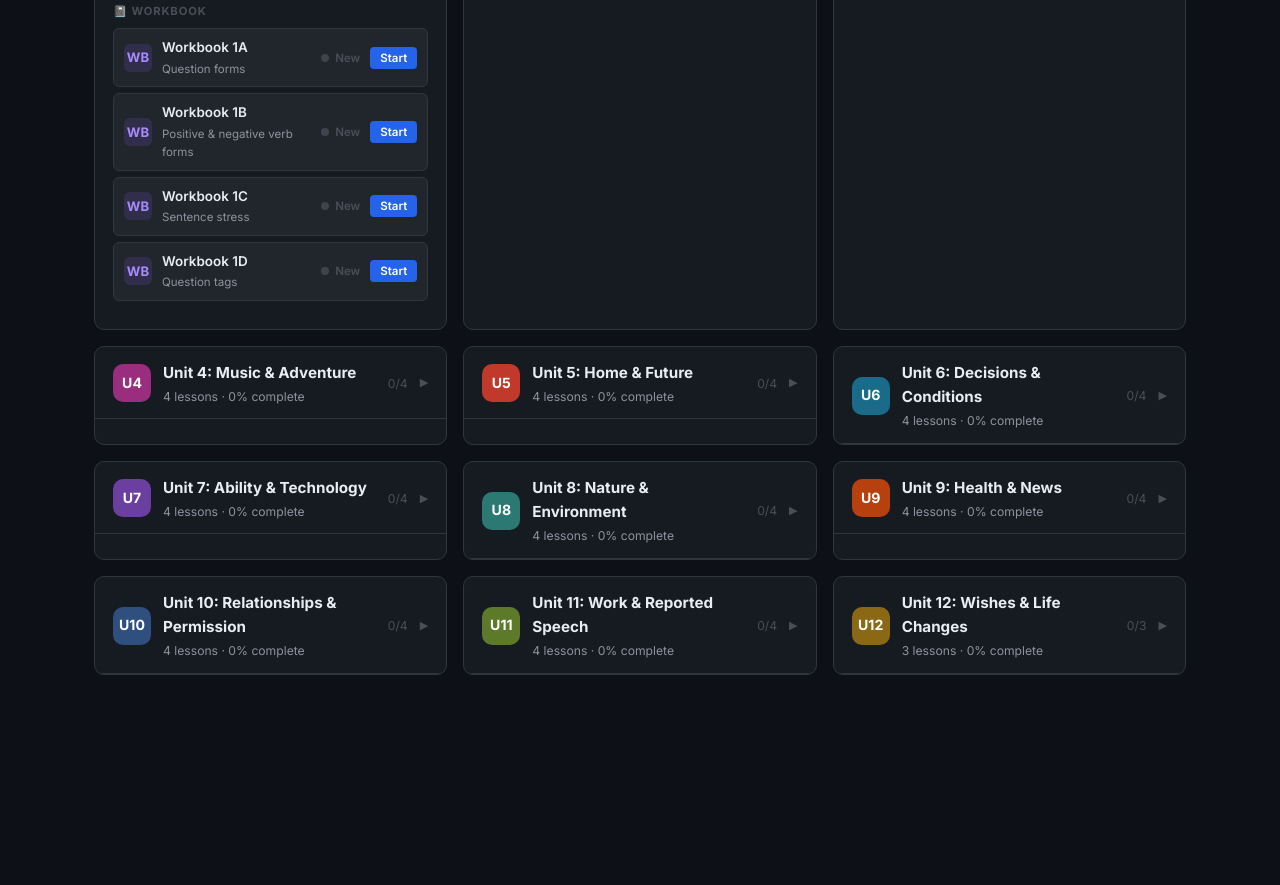
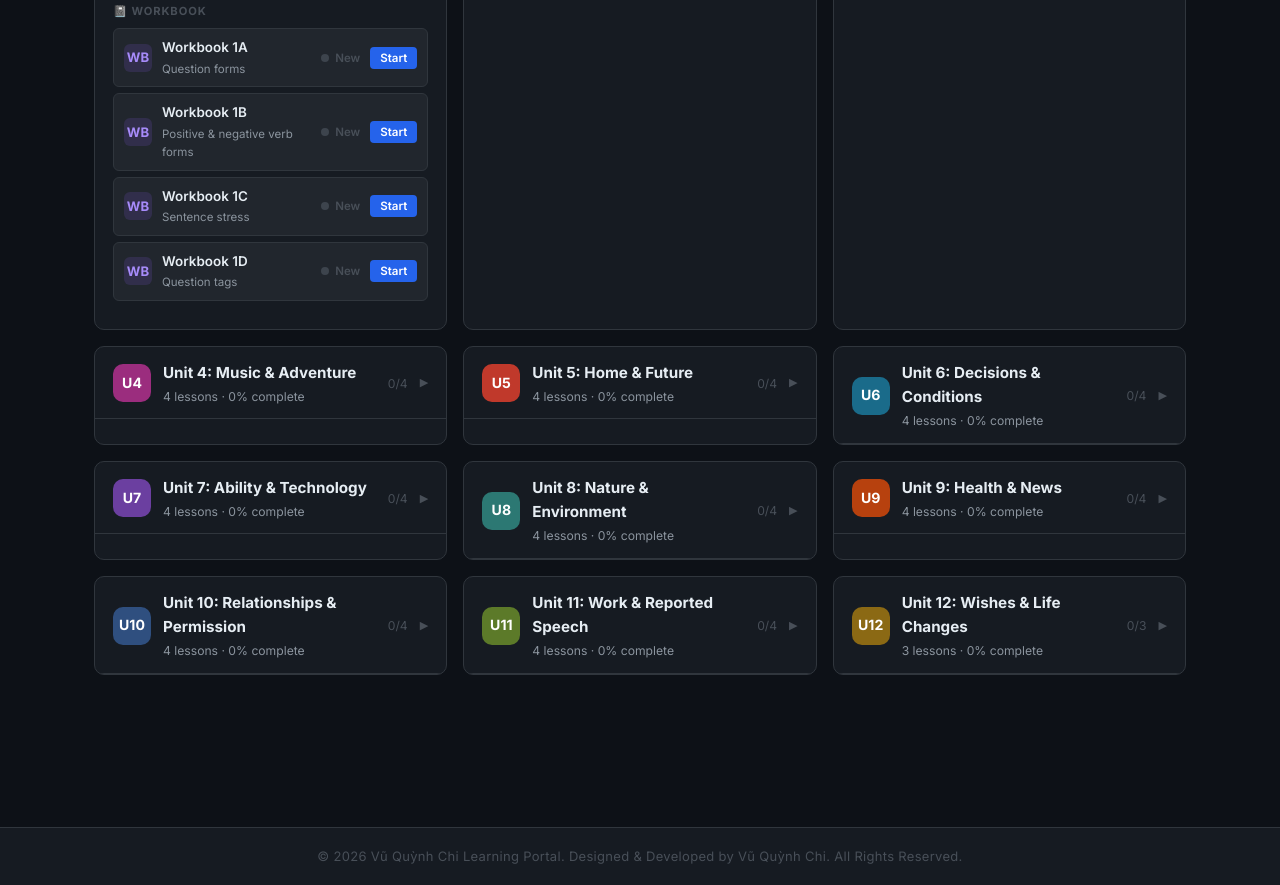
Before and after one commit to hoctiengtrung-QC/Face2Face, a plain HTML site: page index.html in a window 1280 px wide. Shown: the part 1147-2032 px from the top of the page. Before the commit the page ends 1914 px from the top, so only its background shows below. Drawn offline with nearby package versions, Linux system fonts and the light colour scheme; a web font is replaced by a local one.

Commit message:
Update index.html

```diff
--- a/index.html
+++ b/index.html
@@ -214,6 +214,23 @@ input,select,textarea{font-family:inherit}
 *{scrollbar-width:thin;scrollbar-color:var(--border2) transparent}
 *::-webkit-scrollbar{width:5px;height:5px}
 *::-webkit-scrollbar-thumb{background:var(--border2);border-radius:3px}
+
+/* ── FOOTER ── */
+.footer{
+    margin-top:60px;
+    padding:18px 24px;
+    text-align:center;
+    font-size:13px;
+    color:var(--muted);
+    border-top:1px solid var(--border);
+    background:var(--bg2);
+    letter-spacing:.3px;
+}
+.footer strong{
+    color:var(--blue);
+    font-weight:600;
+}
+
 </style>
 </head>
 <body>
@@ -1010,5 +1027,9 @@ document.addEventListener('DOMContentLoaded',()=>{
   document.getElementById('unit-card-1')?.classList.add('open');
 });
 </script>
+
+  <footer class="footer">
+    © 2026 Vũ Quỳnh Chi Learning Portal. Designed & Developed by Vũ Quỳnh Chi. All Rights Reserved.
+</footer>
 </body>
 </html>
```
